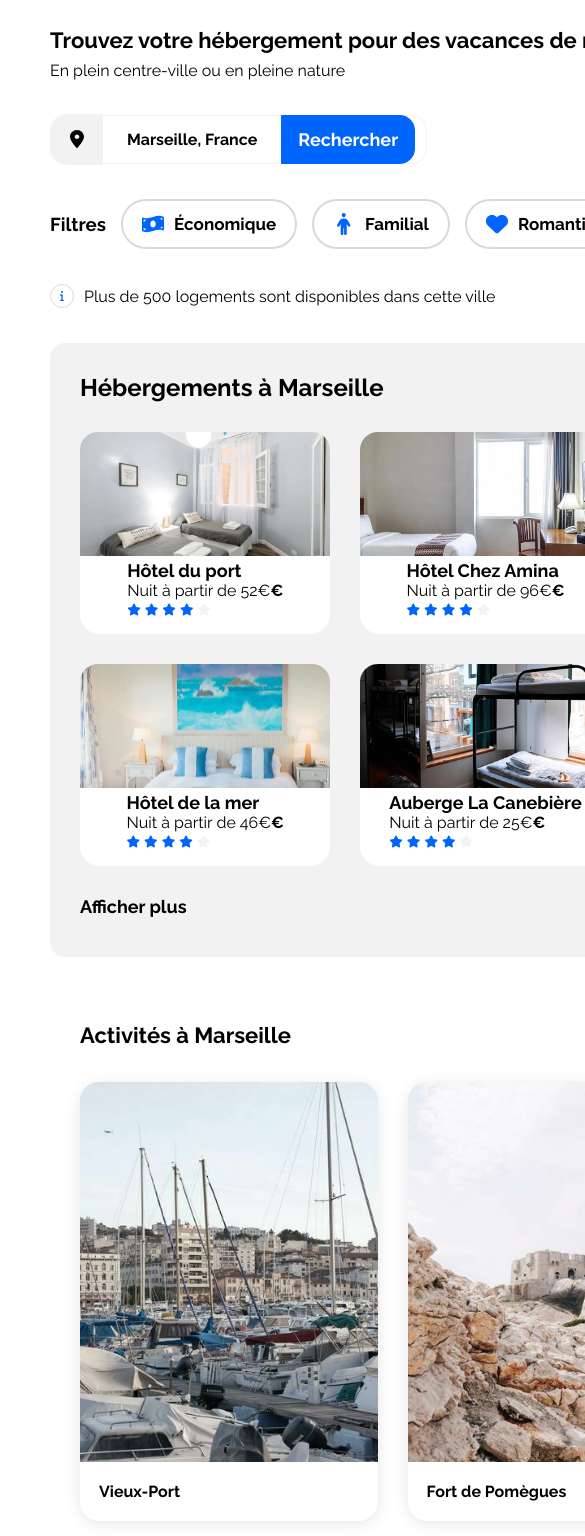
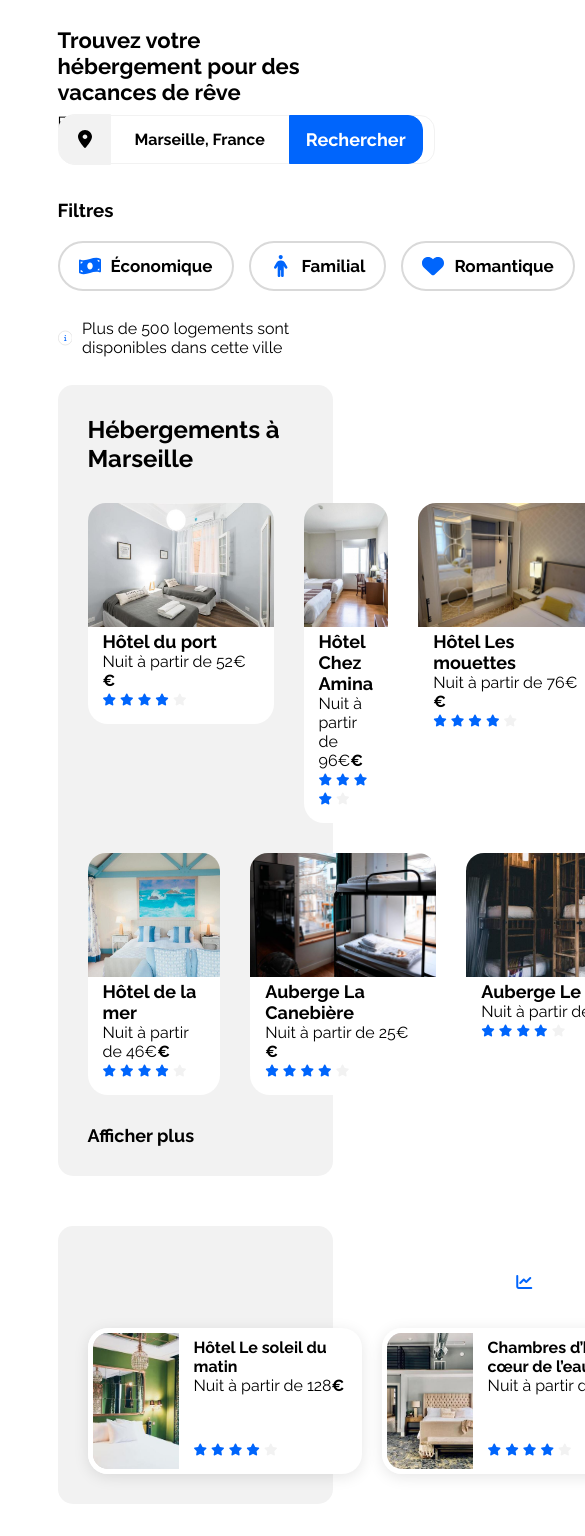
Before and after one commit to DagueG/Web-Project, a plain HTML site: page index.html in a window 390 px wide. Shown: the part 83-1619 px from the top of the page, 585 px wide, since content can reach past the window. Drawn offline with Linux system fonts and the light colour scheme.

Commit message:
ADD: Tablette version

```diff
--- a/css/style.css
+++ b/css/style.css
@@ -26,7 +26,7 @@ p {
 }
 
 body {
-    margin: 0;
+    margin: 0 auto;
     display: flex;
     width: 1440px;
     flex-direction: column;
@@ -56,12 +56,6 @@ a {
     color: var(--main-bg-color)
 }
 
-@media (max-width: 1024px) {
-}
-
-@media (max-width: 767.98px) {
-}
-
 header {
     display: flex;
     justify-content: center;
@@ -81,6 +75,7 @@ nav ul {
     color: blue;
     padding-top: 10px;
     border-top: 2px solid blue;
+    cursor: pointer;
 }
 
 .logo-container {
@@ -163,6 +158,7 @@ nav ul {
     align-items: center;
     gap: 10px;
     border-radius: 0px 15px 15px 0px;
+    cursor: pointer;
 
     border: 1px solid var(--main-color, #0065FC);
     background: var(--main-color, #0065FC);
@@ -190,6 +186,7 @@ nav ul {
 
 .filter:hover {
     background-color: #DEEBFF;
+    cursor: pointer;
 }
 
 .filter {
@@ -258,11 +255,18 @@ main {
     align-self: stretch;
 }
 
+.card {
+    cursor: pointer;
+}
+
+.offer-main .card .card-content{
+    padding: 0px 15px;
+}
+
 .offer-main .card {
     display: flex;
     padding-bottom: 15px;
     flex-direction: column;
-    align-items: center;
     gap: 4px;
     flex: 1 0 0;
     border-radius: 20px;
@@ -347,6 +351,7 @@ main {
 }
 
 .frame-sponso .card-content {
+    justify-content: space-between;
     display: flex;
     width: 246px;
     height: 136px;
@@ -491,3 +496,135 @@ footer div p {
     font-weight: 400;
     line-height: normal;
 }
+
+@media (max-width: 1024px) {
+    body {
+        width: 1024px;
+    }
+    header {
+        gap: 518.601px;
+    }
+    .filter-bar {
+        display: flex;
+        flex-direction: column;
+        justify-content: center;
+        align-items: flex-start;
+        gap: 20px;
+        height: auto;
+    }
+    .filter-bar ul {
+        margin: 0;
+    }
+    .section-group {
+        display: flex;
+        flex-direction: column;
+        justify-content: center;
+        align-items: flex-start;
+        gap: 50px;
+        align-self: stretch;
+    }
+    .sponsored-offers {
+        gap: 20px;
+        width: auto;
+    }
+    .sponsored-offers .frame-sponso{
+        flex-direction: row;
+        gap: 20px;
+    }
+    .frame-sponso .card {
+        flex: 1 0 0;
+        align-self: stretch;
+    }
+    .frame-sponso .card-content {
+        width: 183.111px;
+        align-self: stretch;
+    }
+    .sponsored-offers .populaires-title {
+        display: flex;
+        justify-content: center;
+        align-items: center;
+        gap: 545.825px;
+        align-self: stretch;
+    }
+    .frame-sponso .card img {
+        width: 91px;
+    }
+    .frame-activite {
+        height: auto;
+    }
+    .frame-activite .card {
+        height: auto;
+    }
+    .frame-activite .card img {
+        height: 200px;
+    }
+    .frame-activite .card .card-content {
+        height: 70px;
+    }
+}
+
+@media (max-width: 767.98px) {
+    body {
+        width: 375px;
+    }
+    header {
+        gap: 518.601px;
+    }
+    .filter-bar {
+        display: flex;
+        flex-direction: column;
+        justify-content: center;
+        align-items: flex-start;
+        gap: 20px;
+        height: auto;
+    }
+    .filter-bar ul {
+        margin: 0;
+    }
+    .section-group {
+        display: flex;
+        flex-direction: column;
+        justify-content: center;
+        align-items: flex-start;
+        gap: 50px;
+        align-self: stretch;
+    }
+    .sponsored-offers {
+        gap: 20px;
+        width: auto;
+    }
+    .sponsored-offers .frame-sponso{
+        flex-direction: row;
+        gap: 20px;
+    }
+    .frame-sponso .card {
+        flex: 1 0 0;
+        align-self: stretch;
+    }
+    .frame-sponso .card-content {
+        width: 183.111px;
+        align-self: stretch;
+    }
+    .sponsored-offers .populaires-title {
+        display: flex;
+        justify-content: center;
+        align-items: center;
+        gap: 545.825px;
+        align-self: stretch;
+    }
+    .frame-sponso .card img {
+        width: 91px;
+    }
+    .frame-activite {
+        height: auto;
+    }
+    .frame-activite .card {
+        height: auto;
+    }
+    .frame-activite .card img {
+        height: 200px;
+    }
+    .frame-activite .card .card-content {
+        height: 70px;
+    }
+}
```
